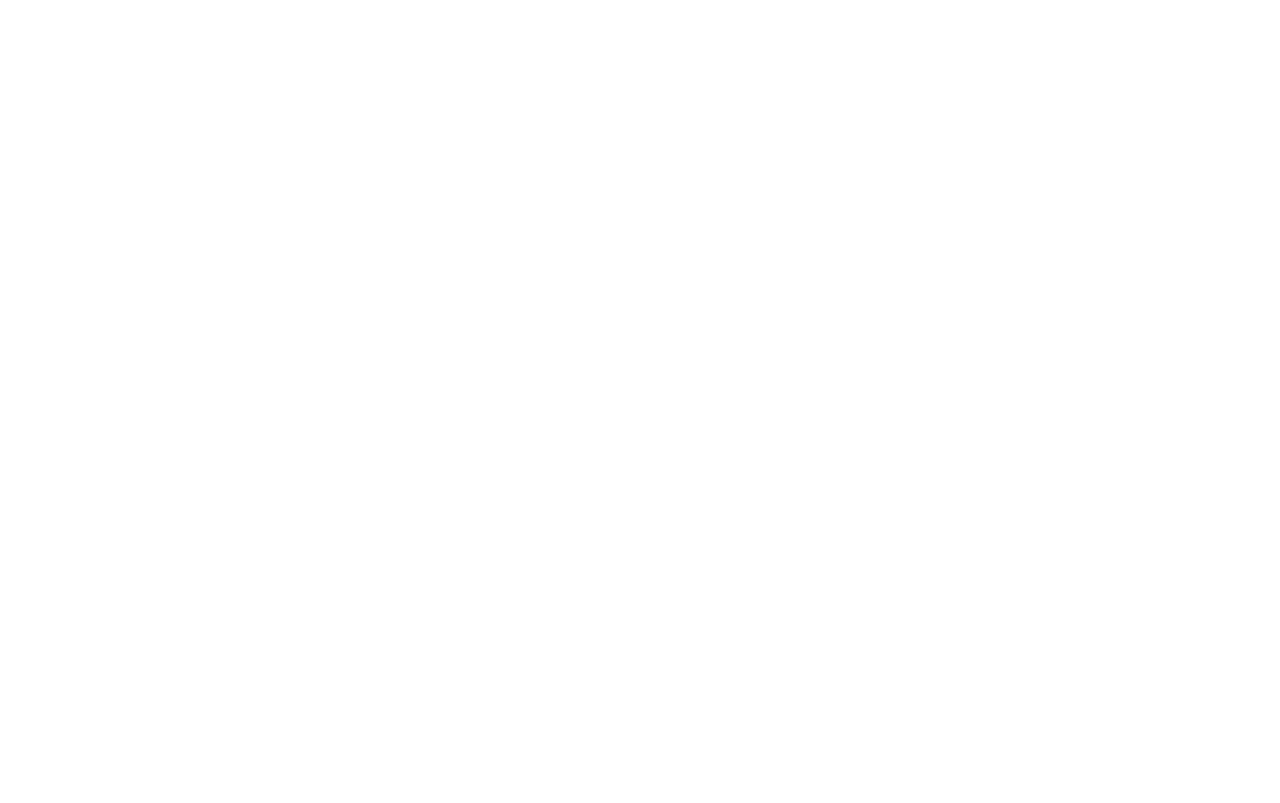
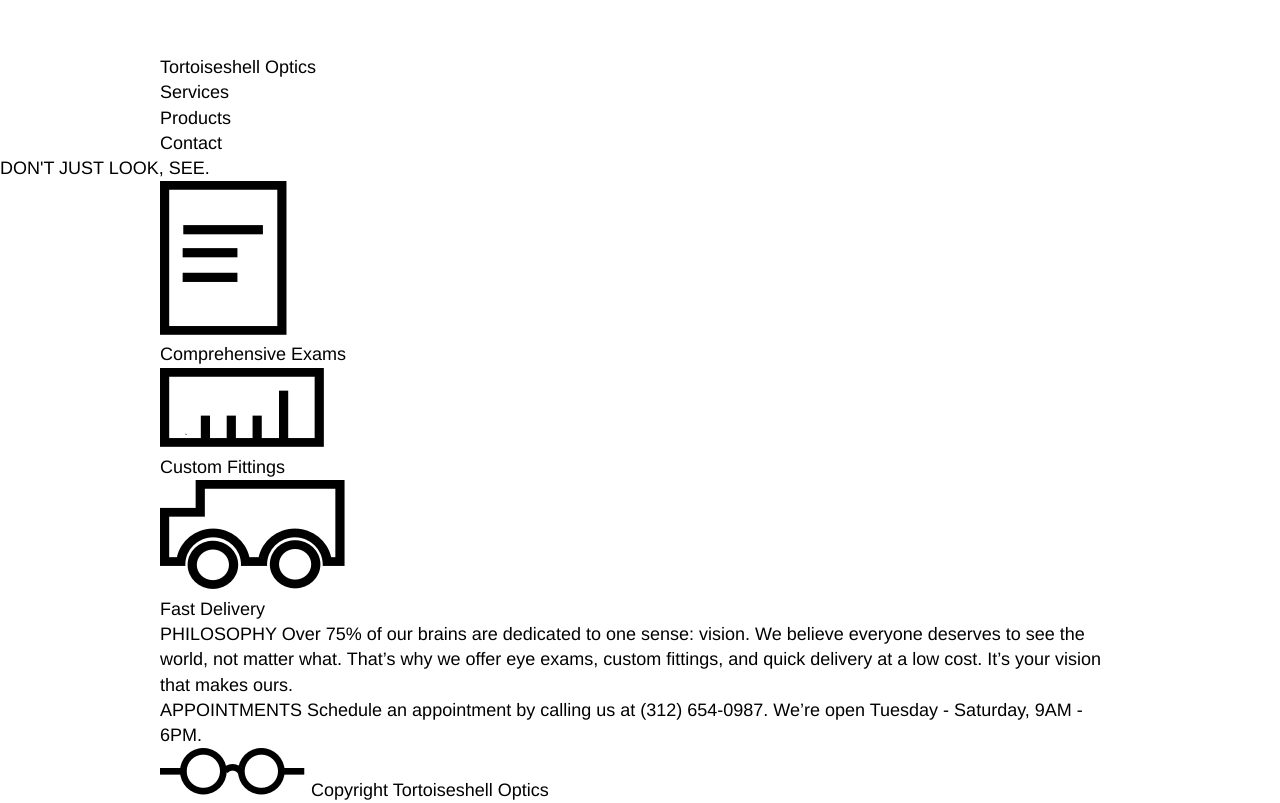
Before and after one commit to zztop-anon/optics, a plain HTML site: page index.html in a window 1280 px wide. Drawn offline with Linux system fonts and the light colour scheme.

Commit message:
fill out html structure including all text and images, then add universal css

```diff
--- a/index.html
+++ b/index.html
@@ -13,16 +13,20 @@
     <div class="main-banner">
       <div class="container">
         <div class="logo">
-          <img src="" alt="">
-          <p></p>
+          <img src="./resources/logo-white.png" alt="Glasses">
+          <p>Tortoiseshell Optics</p>
           <nav>
-
+            <ul>
+              <li>Services</li>
+              <li>Products</li>
+              <li>Contact</li>
+            </ul>
           </nav>
         </div>
       </div>
 
       <div class="main-banner-title">
-        <p></p>
+        <span>DON'T JUST LOOK, SEE.</span>
       </div>
     </div>
 
@@ -31,18 +35,24 @@
     <div class="services">
       <div class="container">
         <div class="service">
-          <img src="" alt="">
-          <p></p>
+          <div class="service-image">
+            <img src="./resources/paper-icon.png" alt="Paper">
+          </div>
+          <span>Comprehensive Exams</span>
         </div>
 
         <div class="service">
-          <img src="" alt="">
-          <p></p>
+          <div class="service-image">
+            <img src="./resources/ruler-icon.png" alt="Ruler">
+          </div>
+          <span>Custom Fittings</span>
         </div>
 
         <div class="service">
-          <img src="" alt="">
-          <p></p>
+          <div class="service-image">
+            <img src="./resources/truck-icon.png" alt="Truck">
+          </div>
+          <span>Fast Delivery</span>
         </div>
       </div>
     </div>
@@ -52,11 +62,17 @@
     <div class="philosophy-appointments">
       <div class="container">
         <div class="philosophy">
-
+          <span class="philosophy-title">PHILOSOPHY</span>
+          <span class="philosophy-description">Over 75% of our brains are dedicated to one sense: vision. We
+            believe everyone deserves to see the world, not matter what. That’s
+            why we offer eye exams, custom fittings, and quick delivery at a low
+            cost. It’s your vision that makes ours.</span>
         </div>
 
         <div class="philosophy">
-
+          <span class="philosophy-title">APPOINTMENTS</span>
+          <span class="philosophy-description">Schedule an appointment by calling us at (312) 654-0987. We’re open
+            Tuesday - Saturday, 9AM - 6PM.</span>
         </div>
       </div>
     </div>
@@ -65,7 +81,8 @@
 
     <footer>
       <div class="container">
-
+        <img src="./resources/logo-black.png" alt="Glasses">
+        <span>Copyright Tortoiseshell Optics</span>
       </div>
     </footer>
 
--- a/resources/css/style.css
+++ b/resources/css/style.css
@@ -1,3 +1,41 @@
-div {
-  color: blue;
+/* "Tamming" Box Model With Reset */
+html {
+  box-sizing: border-box;
 }
+*, *:before, *:after {
+  box-sizing: inherit;
+}
+
+/* Universal Styles */
+html {
+  font-size: 18px;
+}
+
+body {
+  font-family: "Helvetica", sans-serif;
+  line-height: 1.4;
+}
+
+.container {
+  max-width: 960px;
+  margin: 0 auto;
+}
+
+/* nav */
+
+
+
+/* Banner */
+
+
+
+
+/* Products CSS */
+
+
+
+/* philosophy-appointments */
+
+
+
+/* Footer CSS */
```
